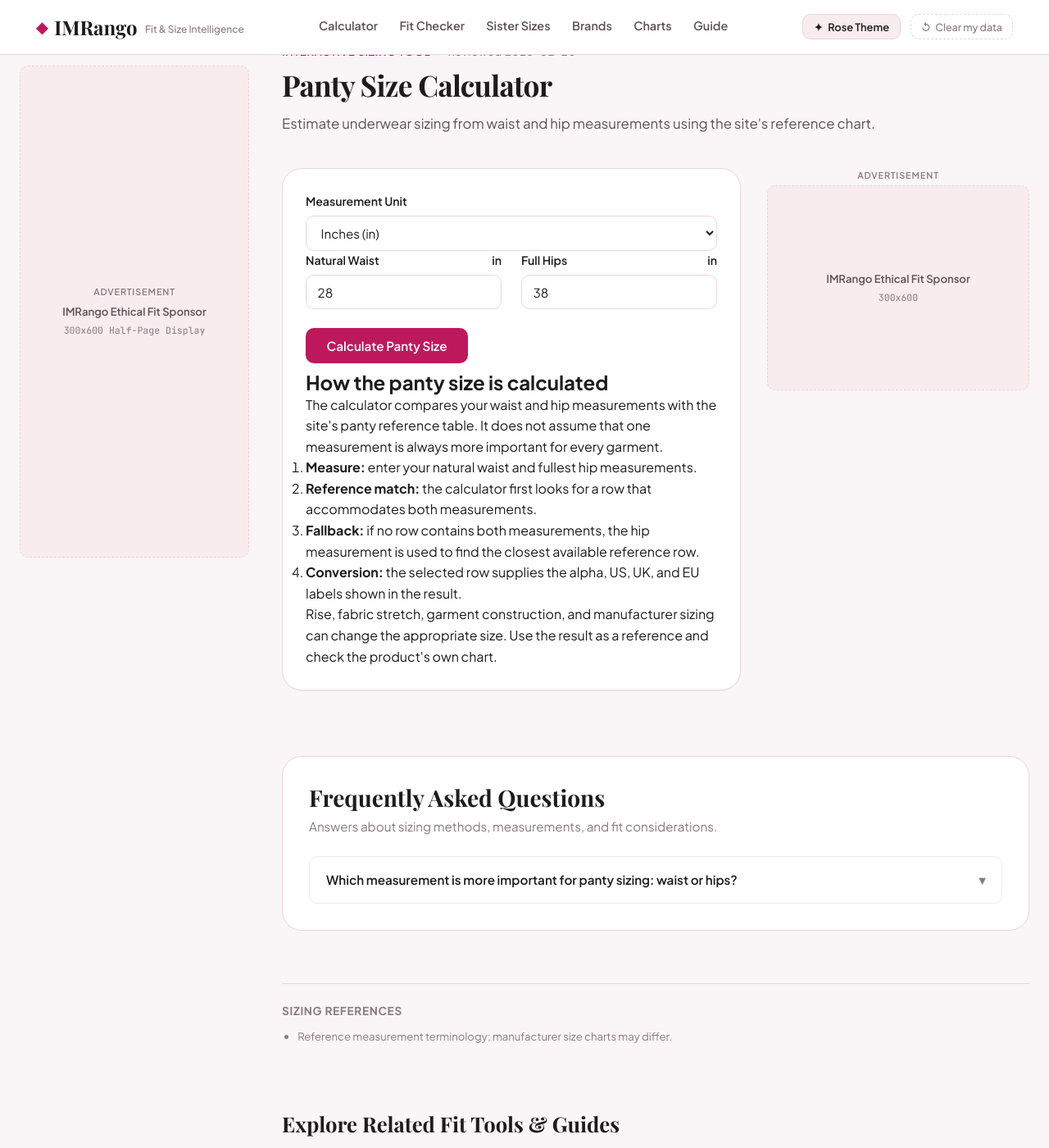
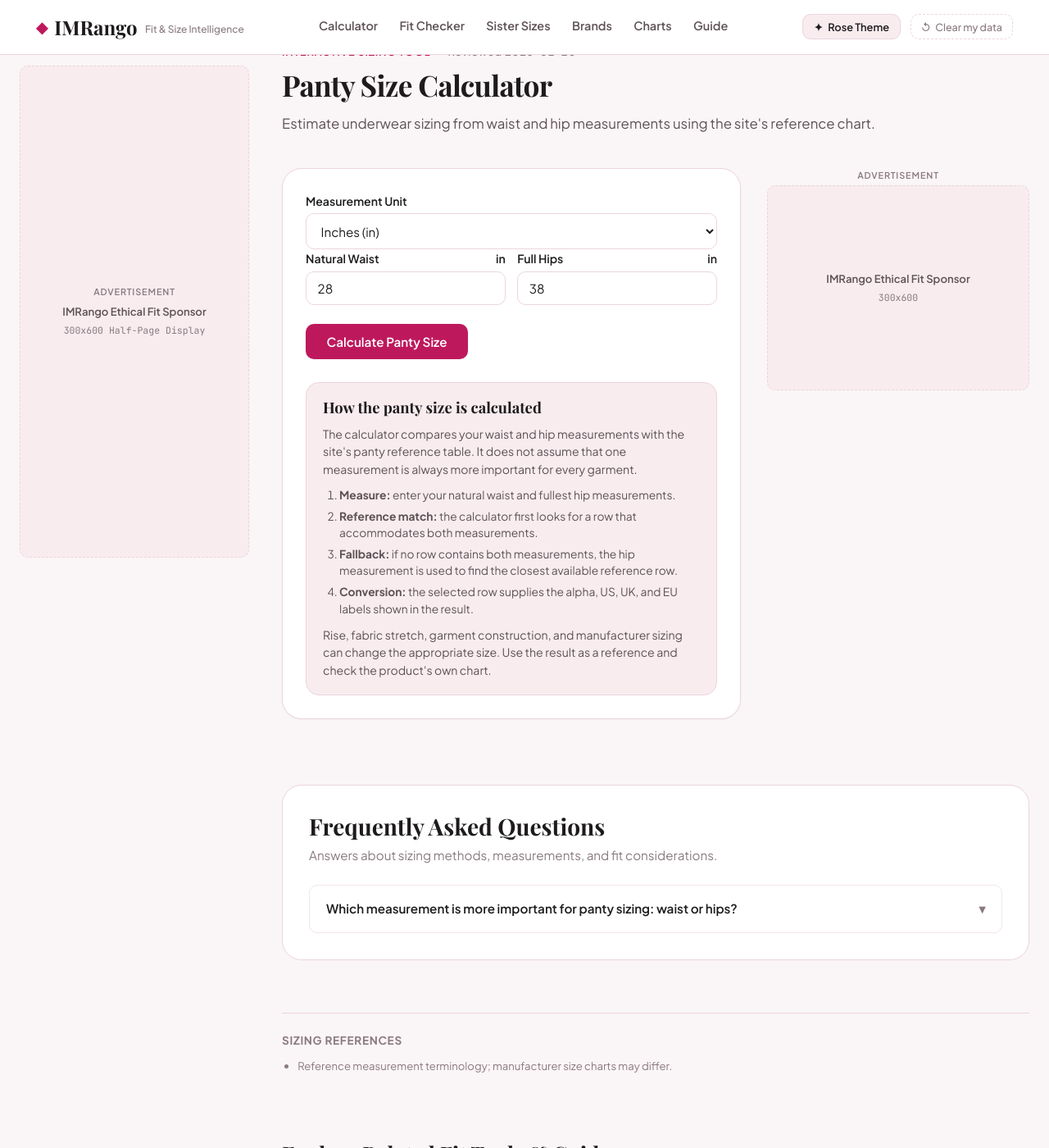
Before and after one commit to sharpedge74-cmyk/Bra-Size-Pro, a Jekyll site: the page built from panty-size-calculator.html, in a window 1280 px wide and 1400 px high, scrolled down 265 px. Shown: the whole window at 82% size. Built offline with Jekyll 4.4.1, drawn with Linux system fonts in a browser that asks for light colours; some web fonts are replaced.

Commit message:
Tighten calculator spacing and style reference box like FAQ

```diff
--- a/_sass/_controller-ui.scss
+++ b/_sass/_controller-ui.scss
@@ -65,20 +65,20 @@
   box-shadow: var(--shadow-sm);
 }
 
-.calc-card-grid {
+ .calc-card-grid {
   display: grid;
   grid-template-columns: 1fr;
-  gap: 1.5rem;
+  gap: 0.9rem;
 
   @media (min-width: 640px) {
     grid-template-columns: repeat(2, 1fr);
   }
 }
 
-.calc-control-group {
+ .calc-control-group {
   display: flex;
   flex-direction: column;
-  gap: 0.4rem;
+  gap: 0.25rem;
 
   label {
     font-size: 0.88rem;
@@ -308,7 +308,45 @@
   min-height: 38px;
 }
 
-.sizing-result-box { scroll-margin-top: 5rem; }
+ .sizing-result-box { scroll-margin-top: 5rem; }
+
+/* Compact calculation reference / FAQ-style information box */
+.calculator-reference {
+  margin-top: 1.25rem;
+  padding: 1.15rem 1.25rem;
+  background: var(--color-bg-subtle);
+  border: 1px solid var(--color-border);
+  border-radius: $radius-lg;
+
+  h2 {
+    margin: 0 0 0.65rem;
+    font-size: 1.15rem;
+    font-family: $font-serif;
+    color: var(--color-text-main);
+  }
+
+  p {
+    margin: 0 0 0.65rem;
+    font-size: 0.88rem;
+    line-height: 1.55;
+    color: var(--color-text-muted);
+  }
+
+  ol, ul {
+    margin: 0 0 0.65rem;
+    padding-left: 1.25rem;
+  }
+
+  li {
+    margin-bottom: 0.3rem;
+    font-size: 0.86rem;
+    line-height: 1.5;
+    color: var(--color-text-muted);
+  }
+
+  p:last-child, ol:last-child, ul:last-child { margin-bottom: 0; }
+}
+
 
 @media (max-width: 639px) {
   .tool-page-container { gap: 1.25rem; }
@@ -316,8 +354,8 @@
   .tool-description { font-size: .84rem; line-height: 1.5; }
   .tool-layout-split { gap: 1.25rem; }
   .tool-main-stage { padding: 1rem; border-radius: $radius-lg; }
-  .calc-card-grid { gap: 1rem; }
-  .calc-control-group { gap: .3rem; }
+  .calc-card-grid { gap: .65rem; }
+  .calc-control-group { gap: .2rem; }
   .calc-control-group label { font-size: .76rem; }
   .calc-control-group .field-help { font-size: .64rem; }
   .calc-input-wrapper input[type="number"],
@@ -341,6 +379,7 @@
     min-width: 0;
   }
   .sizing-result-box { margin-top: .9rem; padding: 1rem; }
+  .calculator-reference { margin-top: .9rem; padding: .9rem 1rem; }
   .result-hero-size { font-size: 1.85rem; }
   .result-equivalents-grid { grid-template-columns: repeat(2, minmax(0, 1fr)); }
 }
```
